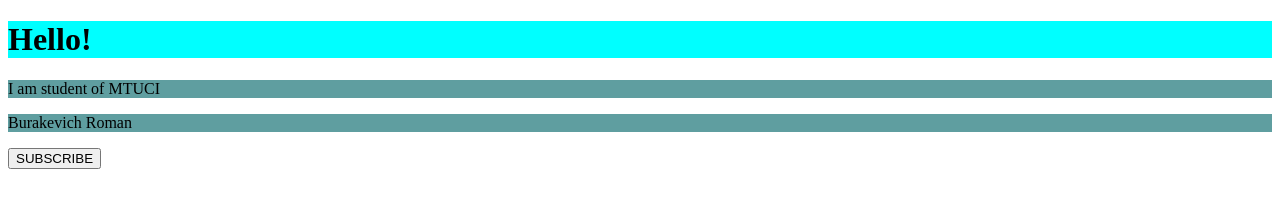
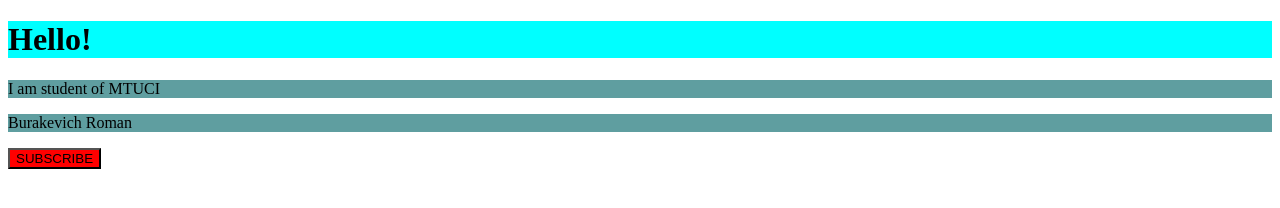
Before and after one commit to buravoy/lab_10, a plain HTML site: page index.html in a window 1280 px wide. Drawn offline with Linux system fonts and the light colour scheme.

Commit message:
change button bg

```diff
--- a/index.html
+++ b/index.html
@@ -10,7 +10,7 @@
 <p>I am student of MTUCI</p>
 <p>Burakevich Roman</p>
 
-<button>SUBSCRIBE</button>
+<button style="background-color: red;">SUBSCRIBE</button>
 
 </body>
 </html>
```
